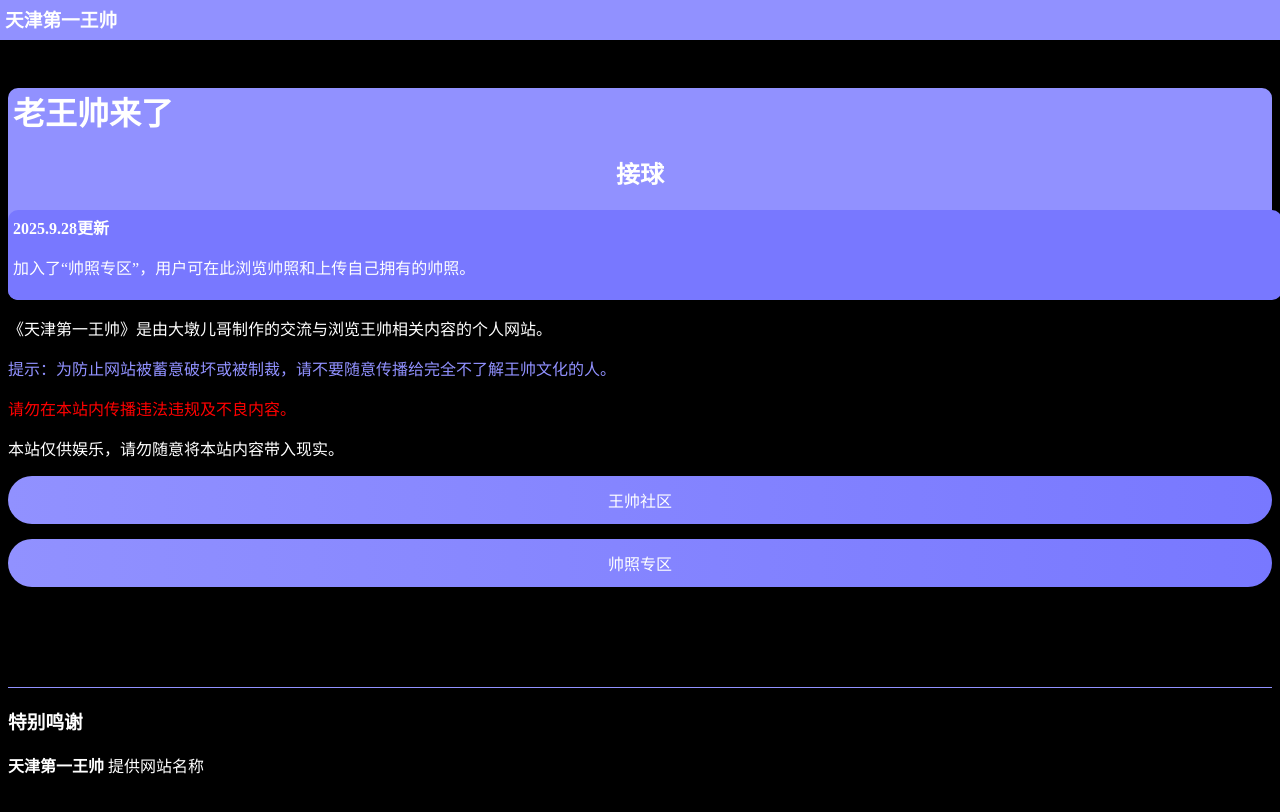
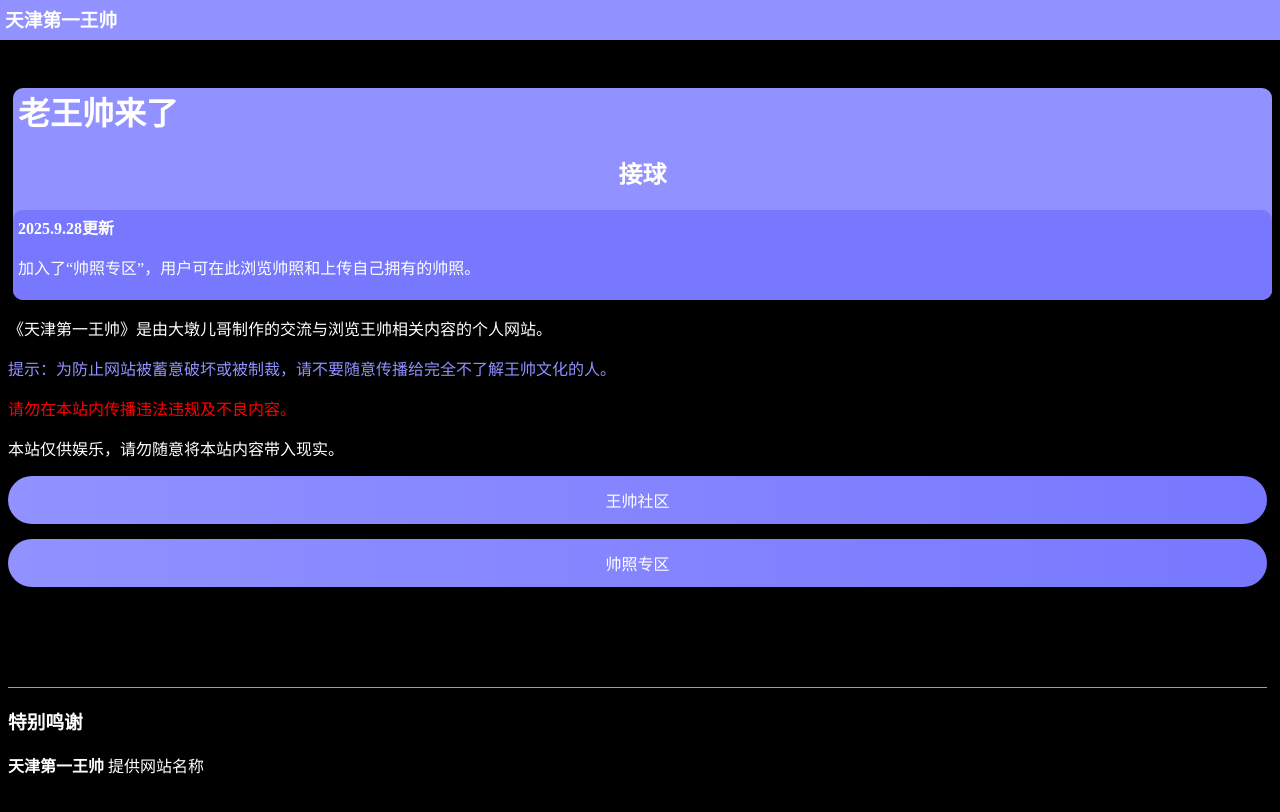
Before and after one commit to DaDunerGe/ws, a plain HTML site: page index.html in a window 1280 px wide. Drawn offline with Linux system fonts and the light colour scheme.

Commit message:
Update index.html

```diff
--- a/index.html
+++ b/index.html
@@ -8,8 +8,8 @@
     p { color: white; }
     .head {
         width: 100% ;
-        margin: 0 auto;
-        padding: 0px;
+        margin-top: auto;
+        margin-left: 5px;
         color: #ffffff;
         background: #9191ff;
         border-radius: 10px;
@@ -60,22 +60,29 @@
     }
     .update {
         width: 100% ;
-        margin: 0;
-        padding: 5px;
+        padding: 5px auto;
         color: #ffffff;
         background: #7878ff;
         border-radius: 10px;
+    }
+    .u-text {
+        width: 100% ;
+        padding: 5px;
+        color: #ffffff
+        background: #7878ff;
     }
     body {
         background: #000000;
         min-height: 100vh;
         padding-top: 60px;
+        padding-left: 5px auto;
+        padding-right: 5px;
     }
 </style>
 </head>
 <body>
 <nav class="top"><div class="topbar"><h3 style="margin-left: 5px auto; margin-top: auto;">天津第一王帅</h3></div></nav>
-<div class="head"><h1 style="margin-left: 5px; margin-top:20px;">老王帅来了</h1><center><h2>接球</h2></center><div class="update"><b>2025.9.28更新</b><p>加入了“帅照专区”，用户可在此浏览帅照和上传自己拥有的帅照。</p></div></div>
+<div class="head"><h1 style="margin-left: 5px; margin-top:20px;">老王帅来了</h1><center><h2>接球</h2></center><div class="update"><div class="u-text"><b>2025.9.28更新</b><p style="display: block;">加入了“帅照专区”，用户可在此浏览帅照和上传自己拥有的帅照。</p></div></div></div>
 
 <p>《天津第一王帅》是由大墩儿哥制作的交流与浏览王帅相关内容的个人网站。</p>
 <p style="color: #9191ff;">提示：为防止网站被蓄意破坏或被制裁，请不要随意传播给完全不了解王帅文化的人。</p>
```
